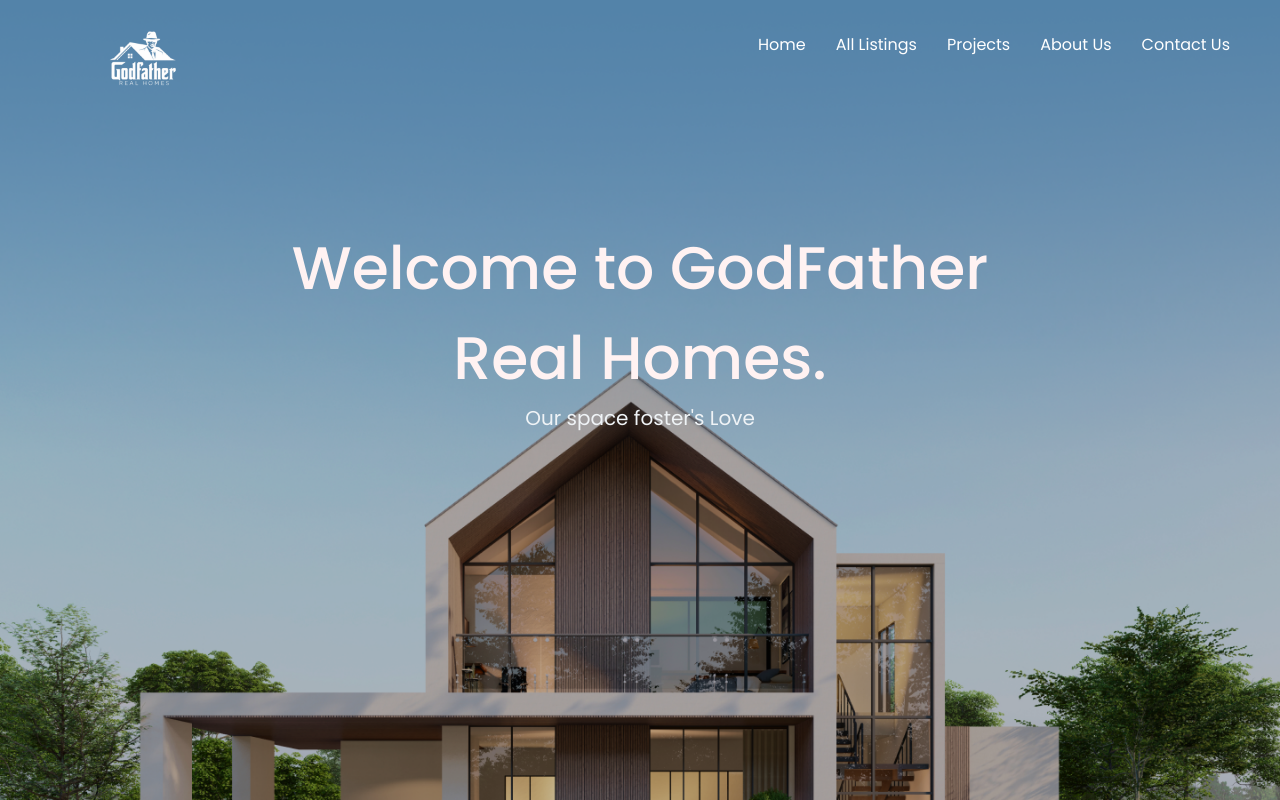
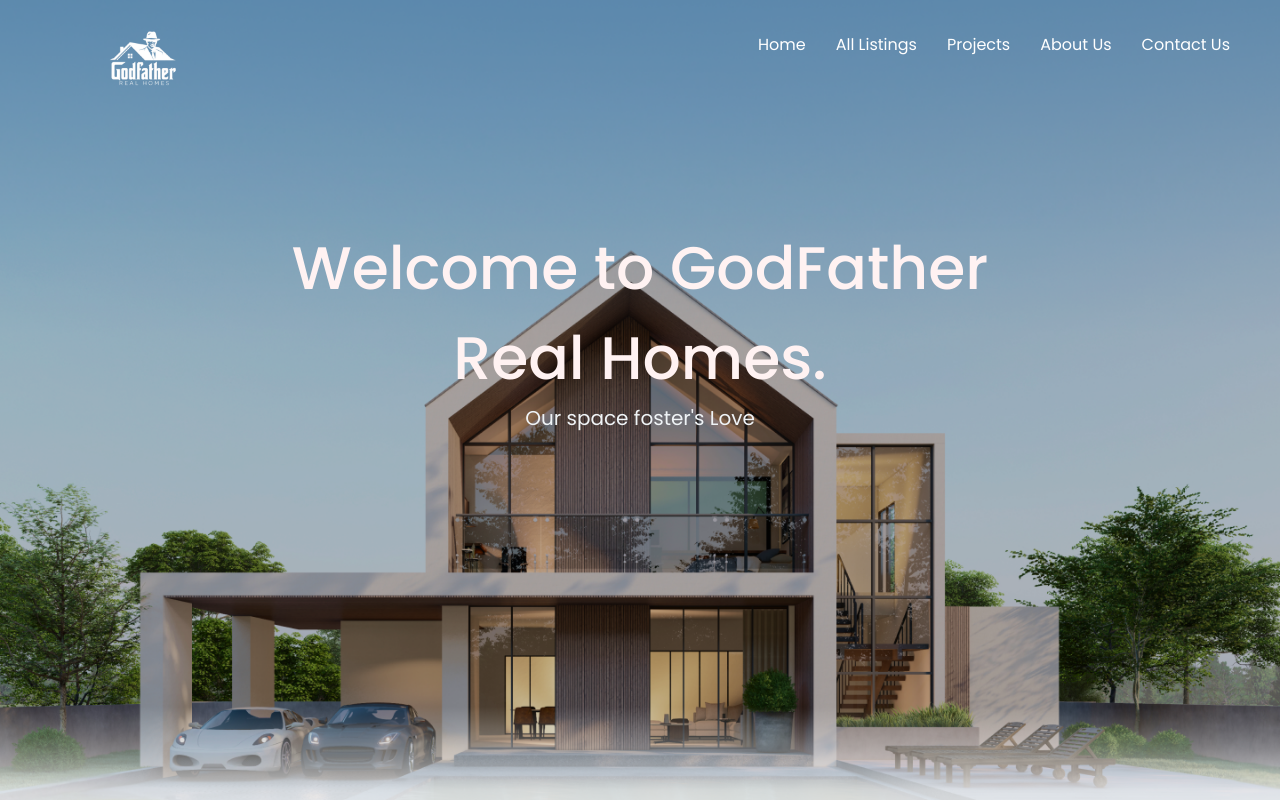
Before and after one commit to devNenye001/Godfather-Real-Homes, a React (Vite) app: page / in a window 1280 px wide. Shown: the top 800 px of the page. Built offline with nearby package versions, Linux system fonts and the light colour scheme.

Commit message:
added scroll

```diff
--- a/src/App.jsx
+++ b/src/App.jsx
@@ -18,6 +18,7 @@
 function App() {
   return (
     <Router>
+      <ScrollToTop />
       <Routes>
         <Route path="/" element={<Home />} />
         <Route path="/about" element={<AboutUs />} />
@@ -26,7 +27,6 @@
         <Route path="/listings" element={<PropertyListing />} />
         <Route path="/contact-us" element={<Contact />} />
       </Routes>
-      <ScrollToTop />
     </Router>
   );
 }
--- a/src/styles/landingpage.css
+++ b/src/styles/landingpage.css
@@ -8,6 +8,8 @@
 html, body {
   overflow-x: hidden;
   overflow-y: auto;
+  height: auto;
+  min-height: 100dvh;
 }
 
 .nav {
@@ -101,7 +103,7 @@
 /* hero section */
 .Hero {
   width: 100vw;
-  height: 130vh;
+  height: 100vh;
   background-image: url("/Hero Section.png");
   background-size: cover;
   background-position: center;
@@ -555,7 +557,7 @@
 /* responsive */
 @media (max-width: 390px) {
   footer{
-    height: 90vh;
+    height: 96vh;
 }
 
 }
```
